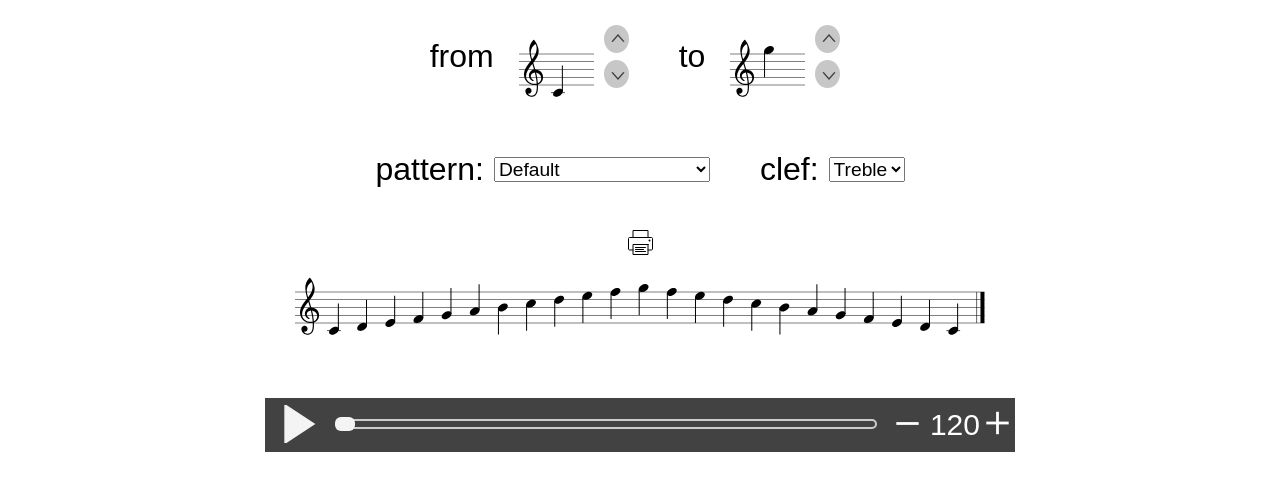
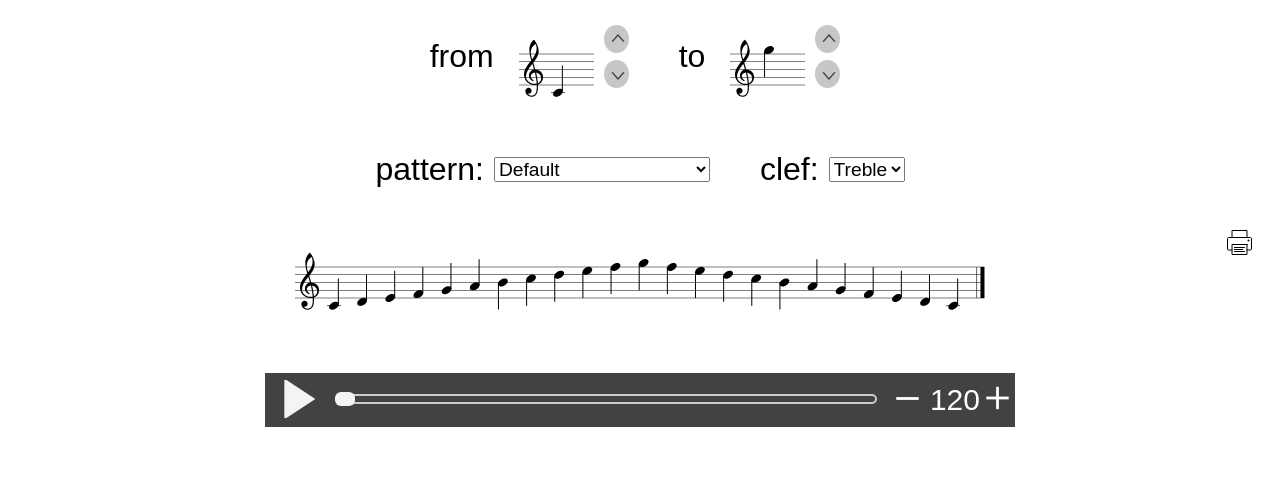
Before and after one commit to Re-aH/onkeyliteweb, a plain HTML site: page index.html in a window 1280 px wide. Shown: the part 168-658 px from the top of the page. Drawn offline with Linux system fonts and the light colour scheme; no server answers.

Commit message:
styling for print button

```diff
--- a/css/styles.css
+++ b/css/styles.css
@@ -553,12 +553,12 @@ table {
   position: relative;
 }
 
-/* .printIcon {
-  margin-right: 12px;
+.printIcon {
+  margin-right: 20px;
   position: absolute;
   top: 0;
   right: 0;
-} */
+}
 
 /* #target3,
 #target5 {
```
